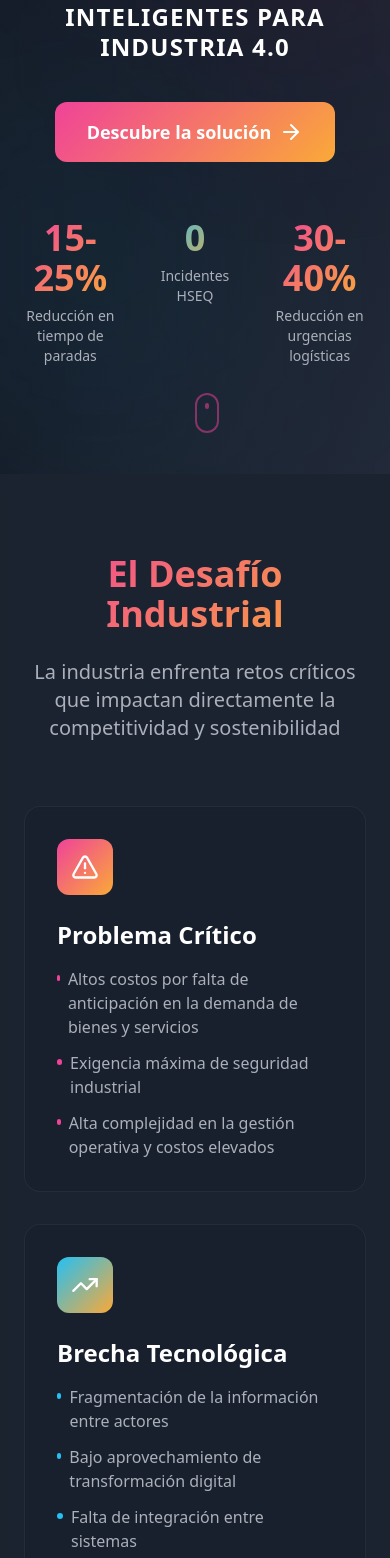
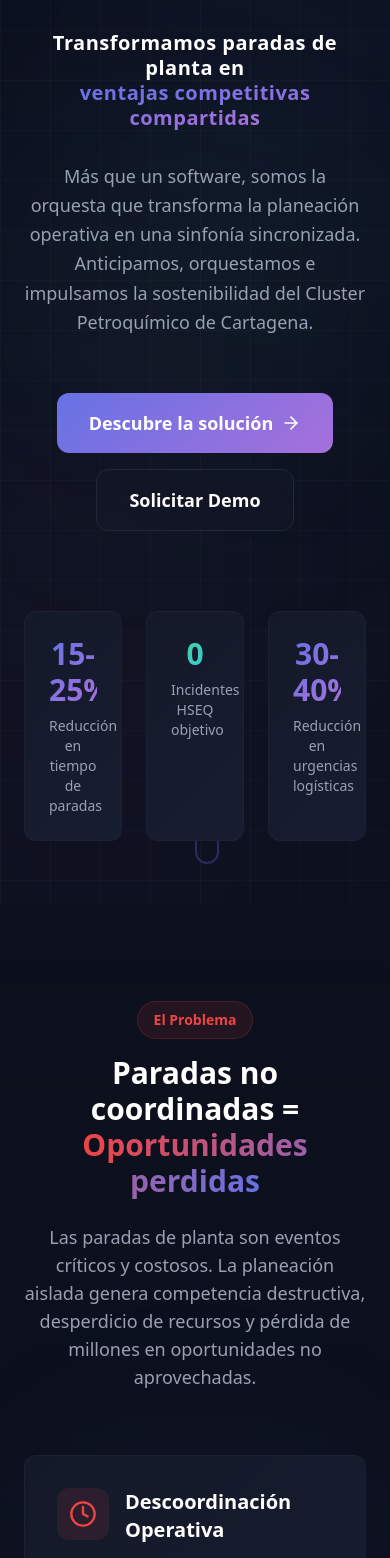
Before and after one commit to CMejiaVergel/quantycs-web, a React (Vite) app: page / in a window 390 px wide. Shown: the part 370-1928 px from the top of the page. Built offline with nearby package versions, Linux system fonts and the light colour scheme; the HTML template or start-up script is replaced by a standard one.

Commit message:
Refactor: Redesign Quantycs landing page

```diff
--- a/src/components/Hero.tsx
+++ b/src/components/Hero.tsx
@@ -1,63 +1,82 @@
-import { ArrowRight } from "lucide-react";
+import { ArrowRight, Zap } from "lucide-react";
 import logoQuantycs from "@/assets/logo-quantycs.png";
 
 const Hero = () => {
   return (
     <section className="relative min-h-screen flex items-center justify-center overflow-hidden">
       {/* Animated Background */}
-      <div className="absolute inset-0 bg-gradient-to-br from-background via-background to-card">
-        <div className="absolute top-0 right-0 w-1/2 h-1/2 bg-primary/10 rounded-full blur-[120px]" />
-        <div className="absolute bottom-0 left-0 w-1/2 h-1/2 bg-secondary/10 rounded-full blur-[120px]" />
+      <div className="absolute inset-0 bg-background">
+        <div className="absolute top-0 right-0 w-1/2 h-1/2 bg-primary/10 rounded-full blur-[150px]" />
+        <div className="absolute bottom-0 left-0 w-1/2 h-1/2 bg-accent/10 rounded-full blur-[150px]" />
+        <div className="absolute top-1/2 left-1/2 -translate-x-1/2 -translate-y-1/2 w-96 h-96 bg-secondary/5 rounded-full blur-[120px]" />
       </div>
 
+      {/* Grid Pattern Overlay */}
+      <div className="absolute inset-0 bg-[linear-gradient(rgba(255,255,255,0.02)_1px,transparent_1px),linear-gradient(90deg,rgba(255,255,255,0.02)_1px,transparent_1px)] bg-[size:50px_50px]" />
+
       {/* Content */}
-      <div className="relative z-10 container mx-auto px-6 py-12 text-center">
-        <div className="max-w-5xl mx-auto space-y-6 animate-fade-in-up">
+      <div className="relative z-10 container mx-auto px-6 py-16 text-center">
+        <div className="max-w-5xl mx-auto space-y-8 animate-fade-in-up">
+          <div className="inline-flex items-center gap-2 px-4 py-2 bg-primary/10 border border-primary/20 rounded-full mb-4">
+            <Zap className="w-4 h-4 text-primary" />
+            <span className="text-sm font-medium text-primary">El Sistema Nervioso del Cluster Industrial</span>
+          </div>
+
           <img
             src={logoQuantycs}
-            alt="Quantycs"
-            className="w-full max-w-xl mx-auto mb-4 opacity-90"
+            alt="Quantycs - Soluciones Inteligentes para Industria 4.0"
+            className="w-full max-w-lg mx-auto mb-2"
           />
 
-          <div className="h-1 w-full max-w-xl mx-auto bg-gradient-primary mb-4" />
+          <div className="h-1 w-32 mx-auto bg-gradient-primary rounded-full" />
 
-          <h1 className="font-exo2 text-2xl md:text-4xl font-bold text-foreground tracking-wider leading-tight">
-            SOLUCIONES INTELIGENTES PARA<br/>INDUSTRIA 4.0
+          <h1 className="font-exo2 text-xl md:text-3xl font-bold text-foreground tracking-wide leading-tight max-w-3xl mx-auto">
+            Transformamos paradas de planta en<br/>
+            <span className="bg-gradient-primary bg-clip-text text-transparent">ventajas competitivas compartidas</span>
           </h1>
 
+          <p className="text-lg text-muted-foreground max-w-2xl mx-auto leading-relaxed">
+            Más que un software, somos la orquesta que transforma la planeación operativa en una sinfonía sincronizada. Anticipamos, orquestamos e impulsamos la sostenibilidad del Cluster Petroquímico de Cartagena.
+          </p>
 
-          <div className="flex flex-col sm:flex-row gap-4 justify-center items-center pt-4">
+          <div className="flex flex-col sm:flex-row gap-4 justify-center items-center pt-6">
             <a
               href="#solution"
-              className="group inline-flex items-center gap-2 px-8 py-4 bg-gradient-primary text-white rounded-lg font-semibold text-lg hover:scale-105 transition-transform"
+              className="group inline-flex items-center gap-2 px-8 py-4 bg-gradient-primary text-white rounded-lg font-semibold text-lg hover:scale-105 hover:shadow-xl hover:shadow-primary/20 transition-all duration-300"
             >
               Descubre la solución
-              <ArrowRight className="group-hover:translate-x-1 transition-transform" />
+              <ArrowRight className="group-hover:translate-x-1 transition-transform" size={20} />
+            </a>
+            <a
+              href="#contact"
+              className="inline-flex items-center gap-2 px-8 py-4 bg-card/50 backdrop-blur-sm border border-border text-foreground rounded-lg font-semibold text-lg hover:bg-card hover:border-primary/50 transition-all duration-300"
+            >
+              Solicitar Demo
             </a>
           </div>
 
-          <div className="grid grid-cols-3 gap-8 pt-8 max-w-3xl mx-auto">
-            <div className="text-center">
-              <div className="text-4xl md:text-5xl font-bold bg-gradient-primary bg-clip-text text-transparent">
+          <div className="grid grid-cols-3 gap-6 pt-12 max-w-4xl mx-auto">
+            <div className="bg-gradient-card backdrop-blur-sm border border-border/50 rounded-xl p-6 hover:border-primary/30 transition-all">
+              <div className="text-3xl md:text-4xl font-bold bg-gradient-primary bg-clip-text text-transparent mb-2">
                 15-25%
               </div>
-              <div className="text-sm text-muted-foreground mt-2">
+              <div className="text-sm text-muted-foreground">
                 Reducción en tiempo de paradas
               </div>
             </div>
-            <div className="text-center">
-              <div className="text-4xl md:text-5xl font-bold bg-gradient-secondary bg-clip-text text-transparent">
+            <div className="bg-gradient-card backdrop-blur-sm border border-border/50 rounded-xl p-6 hover:border-secondary/30 transition-all">
+              <div className="text-3xl md:text-4xl font-bold bg-gradient-secondary bg-clip-text text-transparent mb-2">
                 0
               </div>
-              <div className="text-sm text-muted-foreground mt-2">
-                Incidentes HSEQ
+              <div className="text-sm text-muted-foreground">
+                Incidentes HSEQ objetivo
               </div>
             </div>
-            <div className="text-center">
-              <div className="text-4xl md:text-5xl font-bold bg-gradient-primary bg-clip-text text-transparent">
+            <div className="bg-gradient-card backdrop-blur-sm border border-border/50 rounded-xl p-6 hover:border-primary/30 transition-all">
+              <div className="text-3xl md:text-4xl font-bold bg-gradient-primary bg-clip-text text-transparent mb-2">
                 30-40%
               </div>
-              <div className="text-sm text-muted-foreground mt-2">
+              <div className="text-sm text-muted-foreground">
                 Reducción en urgencias logísticas
               </div>
             </div>
@@ -67,7 +86,7 @@ const Hero = () => {
 
       {/* Scroll Indicator */}
       <div className="absolute bottom-8 left-1/2 -translate-x-1/2 animate-bounce">
-        <div className="w-6 h-10 border-2 border-primary/50 rounded-full flex items-start justify-center p-2">
+        <div className="w-6 h-10 border-2 border-primary/30 rounded-full flex items-start justify-center p-2">
           <div className="w-1.5 h-1.5 bg-primary rounded-full animate-pulse" />
         </div>
       </div>
--- a/src/components/Problem.tsx
+++ b/src/components/Problem.tsx
@@ -1,81 +1,94 @@
-import { AlertTriangle, TrendingUp, Target } from "lucide-react";
+import { AlertTriangle, Clock, TrendingDown, Users } from "lucide-react";
 
 const Problem = () => {
   return (
-    <section id="problem" className="py-20 bg-card/50 backdrop-blur-sm">
-      <div className="container mx-auto px-6">
+    <section id="problem" className="py-24 relative overflow-hidden">
+      {/* Background Effects */}
+      <div className="absolute inset-0 bg-gradient-to-b from-background via-card/20 to-background" />
+      <div className="absolute top-1/4 right-0 w-96 h-96 bg-primary/5 rounded-full blur-[100px]" />
+
+      <div className="container mx-auto px-6 relative z-10">
         <div className="max-w-6xl mx-auto">
           <div className="text-center mb-16 animate-fade-in-up">
-            <h2 className="text-4xl md:text-5xl font-bold mb-6 bg-gradient-primary bg-clip-text text-transparent">
-              El Desafío Industrial
+            <span className="inline-block px-4 py-2 bg-destructive/10 border border-destructive/20 rounded-full text-destructive text-sm font-semibold mb-4">
+              El Problema
+            </span>
+            <h2 className="font-exo2 text-3xl md:text-5xl font-bold text-foreground mb-6">
+              Paradas no coordinadas = <br className="hidden md:block"/>
+              <span className="bg-gradient-to-r from-destructive to-primary bg-clip-text text-transparent">Oportunidades perdidas</span>
             </h2>
-            <p className="text-xl text-muted-foreground max-w-3xl mx-auto">
-              La industria enfrenta retos críticos que impactan directamente la competitividad y sostenibilidad
+            <p className="text-lg text-muted-foreground max-w-3xl mx-auto">
+              Las paradas de planta son eventos críticos y costosos. La planeación aislada genera competencia destructiva, desperdicio de recursos y pérdida de millones en oportunidades no aprovechadas.
             </p>
           </div>
 
-          <div className="grid md:grid-cols-3 gap-8">
-            <div className="bg-background/50 backdrop-blur-sm p-8 rounded-2xl border border-border/50 hover:border-primary/50 transition-all group">
-              <div className="w-14 h-14 bg-gradient-primary rounded-xl flex items-center justify-center mb-6 group-hover:scale-110 transition-transform">
-                <AlertTriangle className="w-7 h-7 text-white" />
+          <div className="grid md:grid-cols-2 gap-6 mb-12">
+            <div className="group bg-gradient-card border border-border/50 rounded-xl p-8 hover:border-destructive/30 hover:shadow-lg hover:shadow-destructive/5 transition-all">
+              <div className="flex items-start gap-4">
+                <div className="p-3 bg-destructive/10 rounded-lg group-hover:bg-destructive/20 transition-colors">
+                  <Clock className="w-7 h-7 text-destructive" />
+                </div>
+                <div>
+                  <h3 className="text-xl font-bold text-foreground mb-3">Descoordinación Operativa</h3>
+                  <p className="text-muted-foreground leading-relaxed">
+                    Múltiples empresas compitiendo por los mismos recursos simultáneamente: materiales, servicios y personal especializado en ventanas de tiempo similares.
+                  </p>
+                </div>
               </div>
-              <h3 className="text-2xl font-bold mb-4">Problema Crítico</h3>
-              <ul className="space-y-3 text-muted-foreground">
-                <li className="flex items-start gap-2">
-                  <div className="w-1.5 h-1.5 bg-primary rounded-full mt-2" />
-                  <span>Altos costos por falta de anticipación en la demanda de bienes y servicios</span>
-                </li>
-                <li className="flex items-start gap-2">
-                  <div className="w-1.5 h-1.5 bg-primary rounded-full mt-2" />
-                  <span>Exigencia máxima de seguridad industrial</span>
-                </li>
-                <li className="flex items-start gap-2">
-                  <div className="w-1.5 h-1.5 bg-primary rounded-full mt-2" />
-                  <span>Alta complejidad en la gestión operativa y costos elevados</span>
-                </li>
-              </ul>
             </div>
 
-            <div className="bg-background/50 backdrop-blur-sm p-8 rounded-2xl border border-border/50 hover:border-secondary/50 transition-all group">
-              <div className="w-14 h-14 bg-gradient-secondary rounded-xl flex items-center justify-center mb-6 group-hover:scale-110 transition-transform">
-                <TrendingUp className="w-7 h-7 text-white" />
+            <div className="group bg-gradient-card border border-border/50 rounded-xl p-8 hover:border-destructive/30 hover:shadow-lg hover:shadow-destructive/5 transition-all">
+              <div className="flex items-start gap-4">
+                <div className="p-3 bg-destructive/10 rounded-lg group-hover:bg-destructive/20 transition-colors">
+                  <TrendingDown className="w-7 h-7 text-destructive" />
+                </div>
+                <div>
+                  <h3 className="text-xl font-bold text-foreground mb-3">Recursos Desperdiciados</h3>
+                  <p className="text-muted-foreground leading-relaxed">
+                    Excedentes de materiales, capacidades de mantenimiento y talento certificado sin aprovechar, mientras otras empresas pagan sobrecostos.
+                  </p>
+                </div>
               </div>
-              <h3 className="text-2xl font-bold mb-4">Brecha Tecnológica</h3>
-              <ul className="space-y-3 text-muted-foreground">
-                <li className="flex items-start gap-2">
-                  <div className="w-1.5 h-1.5 bg-secondary rounded-full mt-2" />
-                  <span>Fragmentación de la información entre actores</span>
-                </li>
-                <li className="flex items-start gap-2">
-                  <div className="w-1.5 h-1.5 bg-secondary rounded-full mt-2" />
-                  <span>Bajo aprovechamiento de transformación digital</span>
-                </li>
-                <li className="flex items-start gap-2">
-                  <div className="w-1.5 h-1.5 bg-secondary rounded-full mt-2" />
-                  <span>Falta de integración entre sistemas</span>
-                </li>
-              </ul>
             </div>
 
-            <div className="bg-background/50 backdrop-blur-sm p-8 rounded-2xl border border-border/50 hover:border-accent/50 transition-all group">
-              <div className="w-14 h-14 bg-accent rounded-xl flex items-center justify-center mb-6 group-hover:scale-110 transition-transform">
-                <Target className="w-7 h-7 text-white" />
+            <div className="group bg-gradient-card border border-border/50 rounded-xl p-8 hover:border-destructive/30 hover:shadow-lg hover:shadow-destructive/5 transition-all">
+              <div className="flex items-start gap-4">
+                <div className="p-3 bg-destructive/10 rounded-lg group-hover:bg-destructive/20 transition-colors">
+                  <AlertTriangle className="w-7 h-7 text-destructive" />
+                </div>
+                <div>
+                  <h3 className="text-xl font-bold text-foreground mb-3">Reacción sin Anticipación</h3>
+                  <p className="text-muted-foreground leading-relaxed">
+                    Picos de demanda imprevistos sorprenden a proveedores y contratistas, generando escasez temporal, precios inflados y retrasos costosos.
+                  </p>
+                </div>
               </div>
-              <h3 className="text-2xl font-bold mb-4">Oportunidad</h3>
-              <ul className="space-y-3 text-muted-foreground">
-                <li className="flex items-start gap-2">
-                  <div className="w-1.5 h-1.5 bg-accent rounded-full mt-2" />
-                  <span>Integración del ecosistema completo</span>
-                </li>
-                <li className="flex items-start gap-2">
-                  <div className="w-1.5 h-1.5 bg-accent rounded-full mt-2" />
-                  <span>Anticipación de demanda de bienes y servicios basada en datos</span>
-                </li>
-                <li className="flex items-start gap-2">
-                  <div className="w-1.5 h-1.5 bg-accent rounded-full mt-2" />
-                  <span>Simbiosis industrial</span>
-                </li>
-              </ul>
+            </div>
+
+            <div className="group bg-gradient-card border border-border/50 rounded-xl p-8 hover:border-destructive/30 hover:shadow-lg hover:shadow-destructive/5 transition-all">
+              <div className="flex items-start gap-4">
+                <div className="p-3 bg-destructive/10 rounded-lg group-hover:bg-destructive/20 transition-colors">
+                  <Users className="w-7 h-7 text-destructive" />
+                </div>
+                <div>
+                  <h3 className="text-xl font-bold text-foreground mb-3">Silos de Información</h3>
+                  <p className="text-muted-foreground leading-relaxed">
+                    Cada empresa opera en su propio sistema, sin visibilidad de interdependencias ni oportunidades de colaboración en el clúster.
+                  </p>
+                </div>
+              </div>
+            </div>
+          </div>
+
+          <div className="relative">
+            <div className="absolute inset-0 bg-gradient-to-r from-destructive/20 via-primary/20 to-destructive/20 blur-xl" />
+            <div className="relative bg-gradient-card border border-destructive/30 rounded-2xl p-10 text-center">
+              <p className="text-2xl md:text-3xl text-foreground font-bold mb-3">
+                El sector es experto en <span className="text-destructive">reaccionar al caos</span>
+              </p>
+              <p className="text-lg md:text-xl text-muted-foreground">
+                Pero carece de instrumentos para <span className="text-primary font-semibold">anticipar, coordinar y optimizar</span> colectivamente
+              </p>
             </div>
           </div>
         </div>
--- a/src/index.css
+++ b/src/index.css
@@ -8,88 +8,89 @@ All colors MUST be HSL.
 
 @layer base {
   :root {
-    --background: 220 30% 12%;
+    --background: 225 40% 8%;
     --foreground: 0 0% 100%;
 
-    --card: 220 25% 18%;
+    --card: 225 35% 12%;
     --card-foreground: 0 0% 100%;
 
-    --popover: 220 25% 18%;
+    --popover: 225 35% 12%;
     --popover-foreground: 0 0% 100%;
 
-    --primary: 330 85% 60%;
+    --primary: 235 70% 65%;
     --primary-foreground: 0 0% 100%;
 
-    --secondary: 195 90% 55%;
+    --secondary: 155 65% 55%;
     --secondary-foreground: 0 0% 100%;
 
-    --muted: 220 20% 25%;
-    --muted-foreground: 220 10% 70%;
+    --muted: 225 25% 20%;
+    --muted-foreground: 220 15% 65%;
 
-    --accent: 35 95% 60%;
+    --accent: 270 60% 65%;
     --accent-foreground: 0 0% 100%;
 
     --destructive: 0 84.2% 60.2%;
     --destructive-foreground: 0 0% 100%;
 
-    --border: 220 20% 25%;
-    --input: 220 20% 25%;
-    --ring: 330 85% 60%;
+    --border: 225 25% 18%;
+    --input: 225 25% 18%;
+    --ring: 235 70% 65%;
 
     --radius: 0.75rem;
 
-    --sidebar-background: 220 30% 12%;
+    --sidebar-background: 225 40% 8%;
     --sidebar-foreground: 0 0% 100%;
-    --sidebar-primary: 330 85% 60%;
+    --sidebar-primary: 235 70% 65%;
     --sidebar-primary-foreground: 0 0% 100%;
-    --sidebar-accent: 220 25% 18%;
+    --sidebar-accent: 225 35% 12%;
     --sidebar-accent-foreground: 0 0% 100%;
-    --sidebar-border: 220 20% 25%;
-    --sidebar-ring: 330 85% 60%;
+    --sidebar-border: 225 25% 18%;
+    --sidebar-ring: 235 70% 65%;
 
     /* Gradients */
-    --gradient-primary: linear-gradient(135deg, hsl(330 85% 60%) 0%, hsl(35 95% 60%) 100%);
-    --gradient-secondary: linear-gradient(135deg, hsl(195 90% 55%) 0%, hsl(35 95% 60%) 100%);
-    --gradient-overlay: linear-gradient(180deg, transparent 0%, hsl(220 30% 12%) 100%);
+    --gradient-primary: linear-gradient(135deg, hsl(235 70% 65%) 0%, hsl(270 60% 65%) 100%);
+    --gradient-secondary: linear-gradient(135deg, hsl(155 65% 55%) 0%, hsl(190 70% 55%) 100%);
+    --gradient-overlay: linear-gradient(180deg, transparent 0%, hsl(225 40% 8%) 100%);
+    --gradient-card: linear-gradient(135deg, hsl(225 35% 12%) 0%, hsl(225 35% 14%) 100%);
   }
 
   .dark {
-    --background: 220 30% 12%;
+    --background: 225 40% 8%;
     --foreground: 0 0% 100%;
 
-    --card: 220 25% 18%;
+    --card: 225 35% 12%;
     --card-foreground: 0 0% 100%;
 
-    --popover: 220 25% 18%;
+    --popover: 225 35% 12%;
     --popover-foreground: 0 0% 100%;
 
-    --primary: 330 85% 60%;
+    --primary: 235 70% 65%;
     --primary-foreground: 0 0% 100%;
 
-    --secondary: 195 90% 55%;
+    --secondary: 155 65% 55%;
     --secondary-foreground: 0 0% 100%;
 
-    --muted: 220 20% 25%;
-    --muted-foreground: 220 10% 70%;
+    --muted: 225 25% 20%;
+    --muted-foreground: 220 15% 65%;
 
-    --accent: 35 95% 60%;
+    --accent: 270 60% 65%;
     --accent-foreground: 0 0% 100%;
 
     --destructive: 0 62.8% 30.6%;
     --destructive-foreground: 0 0% 100%;
 
-    --border: 220 20% 25%;
-    --input: 220 20% 25%;
-    --ring: 330 85% 60%;
+    --border: 225 25% 18%;
+    --input: 225 25% 18%;
+    --ring: 235 70% 65%;
 
-    --sidebar-background: 220 30% 12%;
+    --sidebar-background: 225 40% 8%;
     --sidebar-foreground: 0 0% 100%;
-    --sidebar-primary: 330 85% 60%;
+    --sidebar-primary: 235 70% 65%;
     --sidebar-primary-foreground: 0 0% 100%;
-    --sidebar-accent: 220 25% 18%;
+    --sidebar-accent: 225 35% 12%;
     --sidebar-accent-foreground: 0 0% 100%;
-    --sidebar-border: 220 20% 25%;
-    --sidebar-ring: 330 85% 60%;
+    --sidebar-border: 225 25% 18%;
+    --sidebar-ring: 235 70% 65%;
   }
 }
 
--- a/tailwind.config.ts
+++ b/tailwind.config.ts
@@ -70,6 +70,7 @@ export default {
         'gradient-primary': 'var(--gradient-primary)',
         'gradient-secondary': 'var(--gradient-secondary)',
         'gradient-overlay': 'var(--gradient-overlay)',
+        'gradient-card': 'var(--gradient-card)',
       },
       keyframes: {
         "accordion-down": {
```
Also changed, not shown: src/components/Impact.tsx (+20 -18 lines), src/components/Services.tsx (+73 -46 lines), src/components/Solution.tsx (+99 -41 lines).
